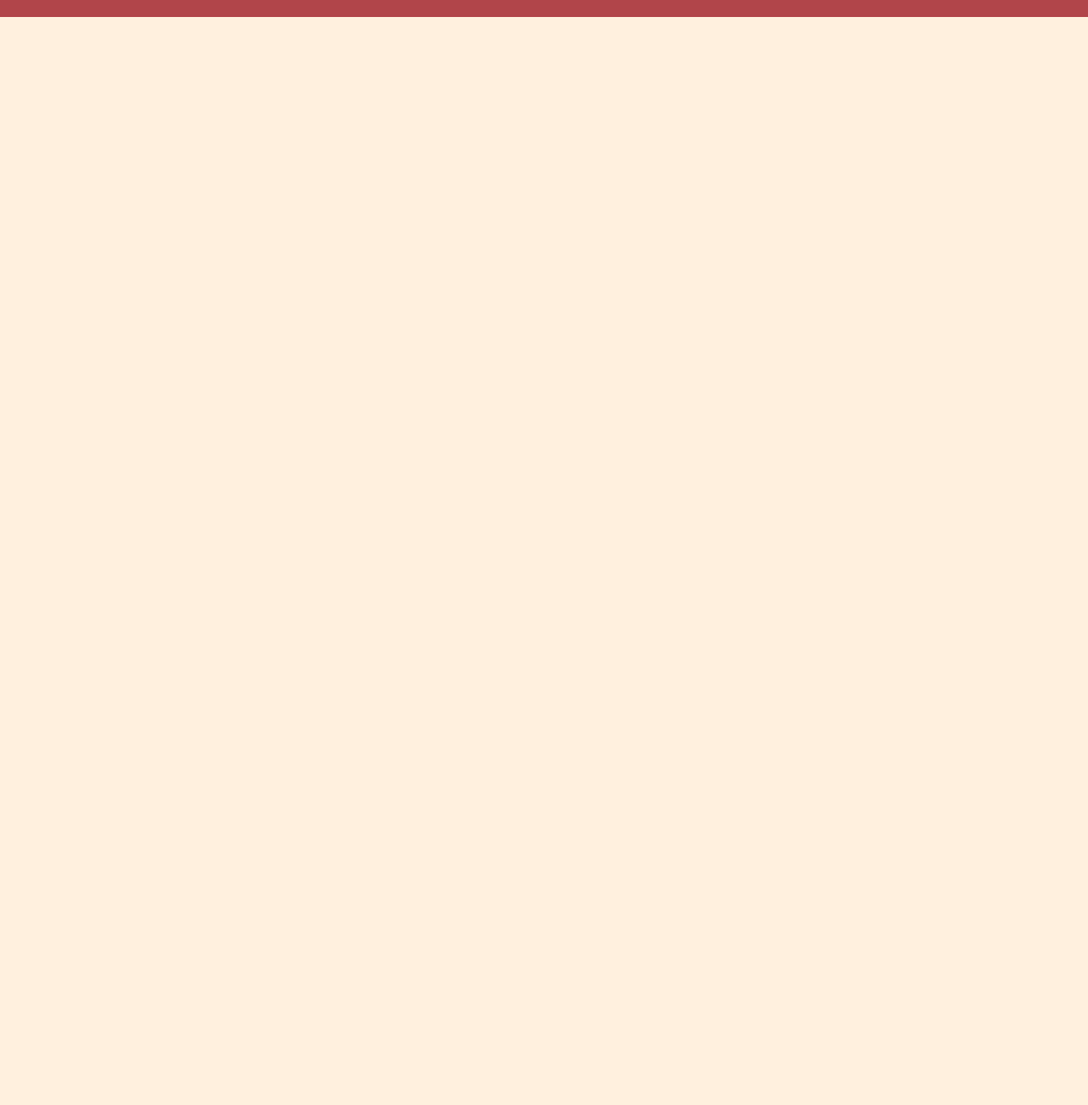
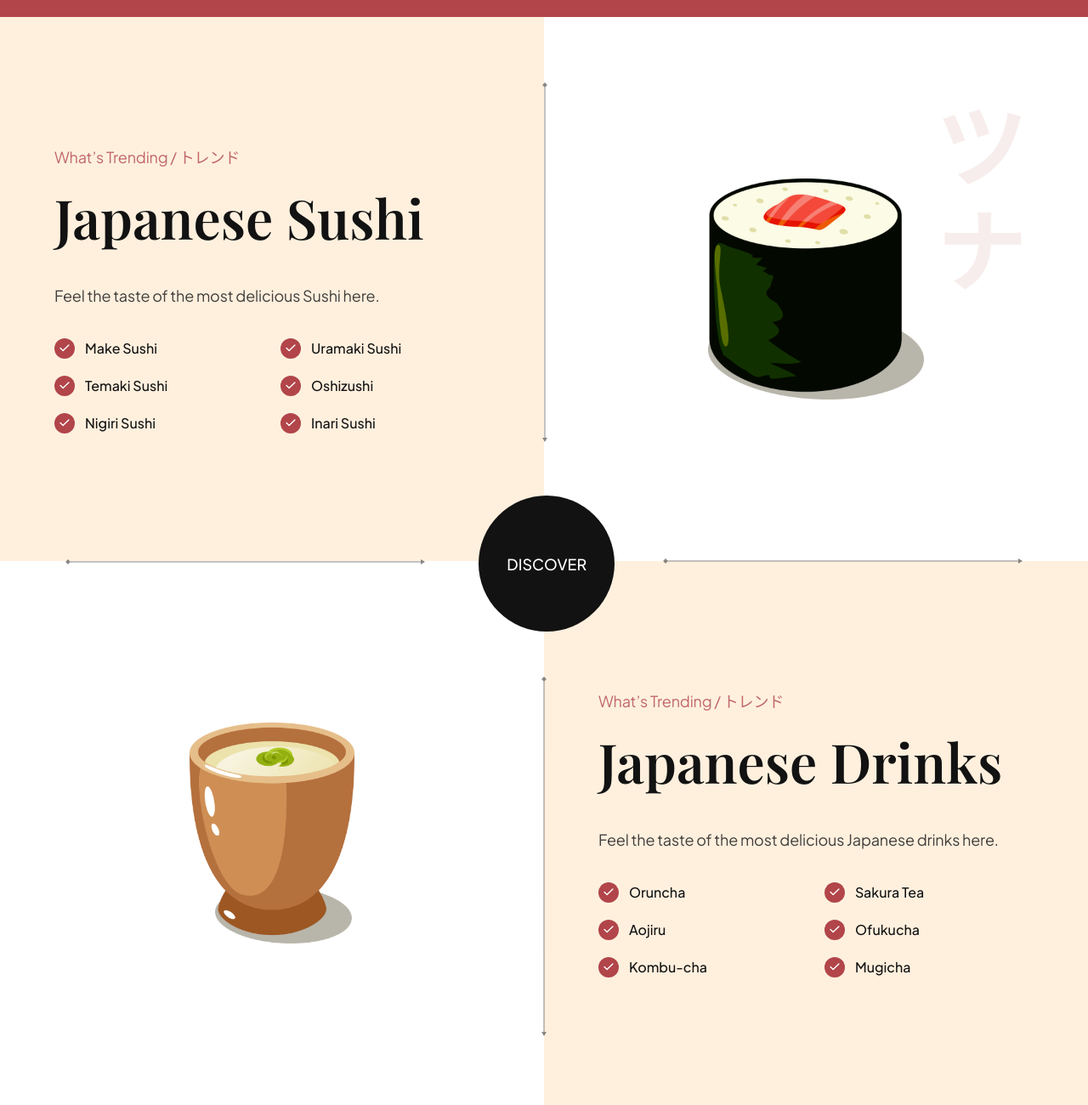
Before and after one commit to Oluwatobi-23534/Modern_Responsive_Website, a website built with Vite: page index.html in a window 1280 px wide. Shown: the part 2398-3698 px from the top of the page at 85% size. Before the commit the page ends 2418 px from the top, so only its background shows below. Built offline with nearby package versions, Linux system fonts and the light colour scheme.

Commit message:
Trending Section

```diff
--- a/css/sections/trending.css
+++ b/css/sections/trending.css
@@ -0,0 +1,160 @@
+.trending {
+    position: relative;
+
+    display: flex;
+    flex-direction: column;
+    overflow: hidden;
+  }
+
+  .trending__discover {
+    position: absolute;
+    top: 44%;
+    left: 44%;
+    z-index: 1;
+
+    width: 160px;
+    height: 160px;
+
+    border-radius: 100%;
+    background-color: var(--secondary-color);
+    cursor: pointer;
+
+    display: flex;
+    justify-content: center;
+    align-items: center;
+  }
+
+  .trending__discover p {
+    font-size: 18px;
+    font-weight: 500;
+    font-family: var(--plus-jakarta-sans);
+
+    text-transform: uppercase;
+    color: #fff;
+  }
+
+  .trending-sushi,
+    .trending-drinks {
+    width: 100%;
+    min-height: 640px;
+
+    display: flex;
+    flex-direction: row;
+    }
+
+    .trending__content {
+        flex: 1;
+        display: flex;
+        justify-content: center;
+        flex-direction: column;
+
+        padding: 32px 64px;
+      }
+
+      .trending__list {
+        list-style: none;
+
+        flex-wrap: wrap;
+        gap: 20px;
+      }
+
+      .trending__list li {
+        flex: 1;
+        display: flex;
+        align-items: center;
+        flex-direction: row;
+        gap: 12px;
+
+        min-width: 210px;
+      }
+
+      .trending__icon {
+        width: 24px;
+        height: 24px;
+
+        border-radius: 100%;
+        background-color: var(--primary-color);
+      }
+
+      .trending__icon img {
+        width: 50%;
+        height: 50%;
+        object-fit: contain;
+      }
+
+      .trending__list p {
+        flex: 1;
+        font-size: 16px;
+        font-weight: 500;
+        font-family: var(--plus-jakarta-sans);
+
+        color: var(--secondary-color);
+      }
+
+      .trending__image {
+        flex: 1;
+
+        position: relative;
+        padding: 32px 64px;
+
+        background-color: var(--color-white);
+        background-repeat: no-repeat;
+        background-size: contain;
+        background-position: center;
+      }
+
+      .trending-sushi .trending__image {
+        background-image: url("../../assets/japanese_sushi.png");
+      }
+
+      .trending-drink .trending__image {
+        background-image: url("../../assets/japanese_drinks.png");
+      }
+
+      .trending__image img {
+        width: 254px;
+        height: 260px;
+        object-fit: contain;
+      }
+
+      /* Arrows */
+.trending__arrow {
+    position: absolute;
+    z-index: 1;
+  }
+
+  .trending__arrow img {
+    object-fit: contain;
+  }
+
+  .trending__arrow-left {
+    left: -2.5px;
+    top: 12%;
+  }
+
+  .trending__arrow-left img,
+  .trending__arrow-top img {
+    width: auto;
+    height: 100%;
+  }
+
+  .trending__arrow-top {
+    top: -10.5px;
+    left: 12%;
+  }
+
+  .trending__arrow-bottom {
+    bottom: -6.5px;
+    right: 12%;
+  }
+
+  .trending__arrow-bottom img,
+  .trending__arrow-right img {
+    width: 100%;
+    height: auto;
+  }
+
+  .trending__arrow-right {
+    right: -2.5px;
+    bottom: 12%;
+  }
--- a/index.html
+++ b/index.html
@@ -171,6 +171,138 @@
         </button>
     </section>
 
+    <section class="trending" id="food">
+      <section class="trending-sushi">
+
+      <div class="trending__content" data-aos="fade-right">
+        <p class="sushi__subtitle">What’s Trending / トレンド</p>
+
+        <h3 class="sushi__title">Japanese Sushi</h3>
+        <p class="sushi__description">Feel the taste of the most delicious Sushi here.</p>
+
+        <ul class="trending__list flex-between">
+          <li>
+            <div class="trending__icon flex-center">
+              <img src="assets/check.svg" alt="check">
+            </div>
+            <p>Make Sushi</p>
+          </li>
+          <li>
+            <div class="trending__icon flex-center">
+              <img src="assets/check.svg" alt="check">
+            </div>
+            <p>Uramaki Sushi</p>
+          </li>
+          <li>
+            <div class="trending__icon flex-center">
+              <img src="assets/check.svg" alt="check">
+            </div>
+            <p>Temaki Sushi</p>
+          </li>
+          <li>
+            <div class="trending__icon flex-center">
+              <img src="assets/check.svg" alt="check">
+            </div>
+            <p>Oshizushi</p>
+          </li>
+          <li>
+            <div class="trending__icon flex-center">
+              <img src="assets/check.svg" alt="check">
+            </div>
+            <p>Nigiri Sushi</p>
+          </li>
+          <li>
+            <div class="trending__icon flex-center">
+              <img src="assets/check.svg" alt="check">
+            </div>
+            <p>Inari Sushi</p>
+          </li>
+        </ul>
+      </div>
+
+      <div class="trending__image flex-center">
+        <img src="assets/sushi-5.png" data-aos="fade-left" alt="sushi-5" />
+
+        <div class="trending__arrow trending__arrow-left">
+          <img src="assets/arrow-vertical.svg" alt="arrow-vertical" />
+        </div>
+
+        <div class="trending__arrow trending__arrow-bottom">
+          <img src="assets/arrow-horizontal.svg" alt="arrow-horizontal" />
+        </div>
+      </div>
+      </section>
+
+      <div class="trending__discover" data-aos="zoom-in">
+        <p>Discover</p>
+      </div>
+
+      <section class="trending-drinks">
+
+        <div class="trending__image flex-center">
+          <img src="assets/sushi-4.png" data-aos="fade-right" alt="sushi-4" />
+
+          <div class="trending__arrow trending__arrow-top">
+            <img src="assets/arrow-horizontal.svg" alt="arrow-horizontal" />
+          </div>
+
+          <div class="trending__arrow trending__arrow-right">
+            <img src="assets/arrow-vertical.svg" alt="arrow-vertical" />
+          </div>
+        </div>
+
+        <div class="trending__content" data-aos="fade-left">
+          <p class="sushi__subtitle">What’s Trending / トレンド</p>
+
+          <h3 class="sushi__title">Japanese Drinks</h3>
+          <p class="sushi__description">Feel the taste of the most delicious Japanese drinks here.</p>
+
+          <ul class="trending__list flex-between">
+            <li>
+              <div class="trending__icon flex-center">
+                <img src="assets/check.svg" alt="check">
+              </div>
+              <p>Oruncha</p>
+            </li>
+            <li>
+              <div class="trending__icon flex-center">
+                <img src="assets/check.svg" alt="check">
+              </div>
+              <p>Sakura Tea</p>
+            </li>
+            <li>
+              <div class="trending__icon flex-center">
+                <img src="assets/check.svg" alt="check">
+              </div>
+              <p>Aojiru</p>
+            </li>
+            <li>
+              <div class="trending__icon flex-center">
+                <img src="assets/check.svg" alt="check">
+              </div>
+              <p>Ofukucha</p>
+            </li>
+            <li>
+              <div class="trending__icon flex-center">
+                <img src="assets/check.svg" alt="check">
+              </div>
+              <p>Kombu-cha</p>
+            </li>
+            <li>
+              <div class="trending__icon flex-center">
+                <img src="assets/check.svg" alt="check">
+              </div>
+              <p>Mugicha</p>
+            </li>
+          </ul>
+        </div>
+
+        </section>
+
+    </section>
+
+
+
 
 
     <script type="module" src="js/script.js"></script>
```
